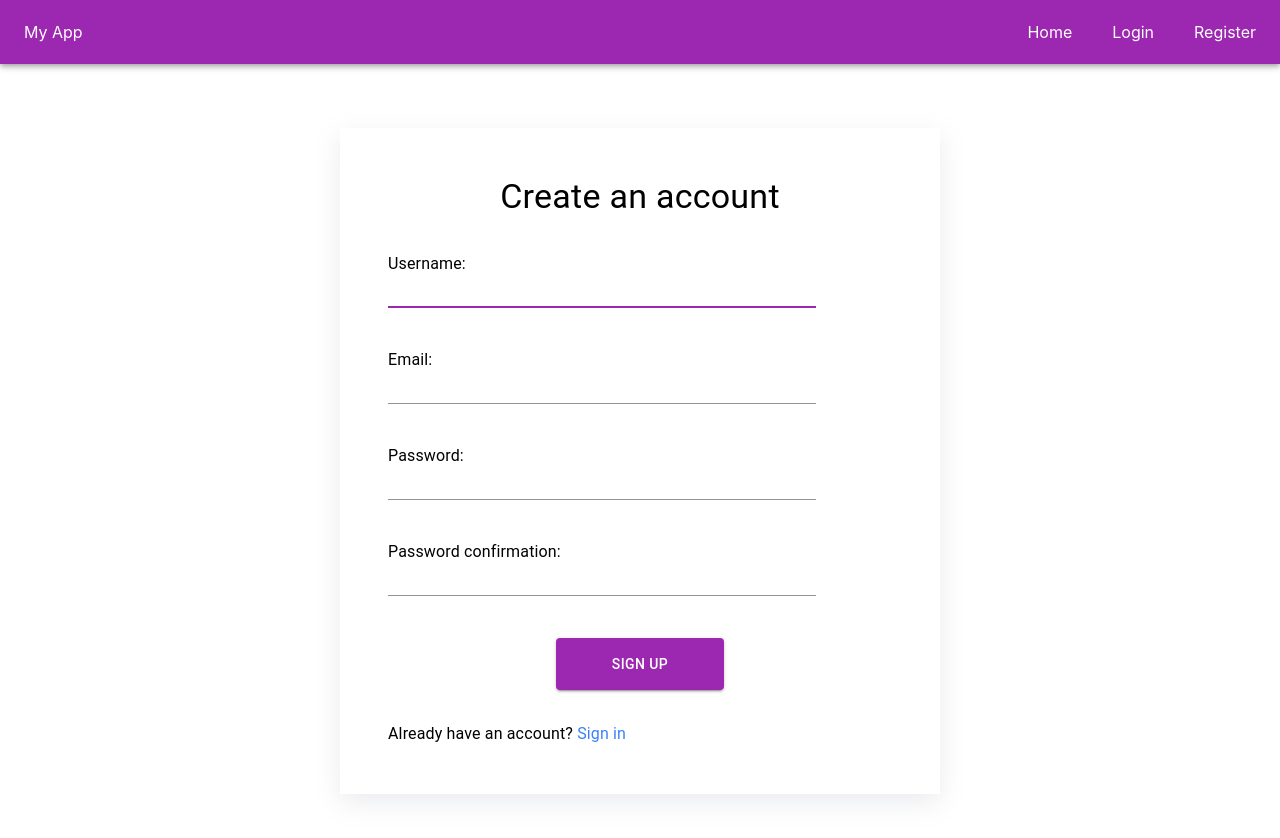
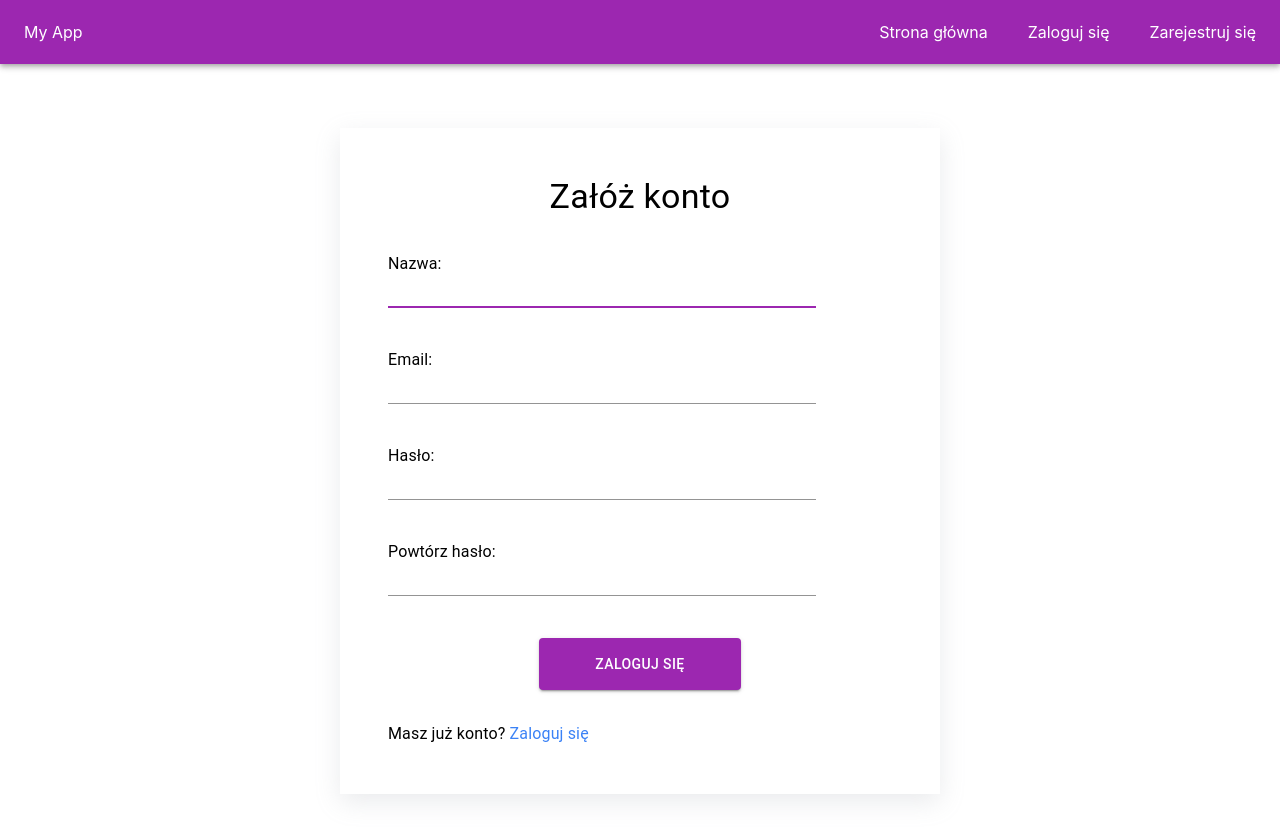
Before and after one commit to krl8456/IntegracjaSystem-w_Projekt, a React (Create React App) app in the folder frontend/: page /register in a window 1280 px wide. Shown: the top 838 px of the page. Built offline with nearby package versions, Linux system fonts and the light colour scheme.

Commit message:
fix: change website's language to polish

```diff
--- a/frontend/src/App.js
+++ b/frontend/src/App.js
@@ -46,4 +46,3 @@
 }
 
 export default App;
-{}
--- a/frontend/src/components/Dashboard.jsx
+++ b/frontend/src/components/Dashboard.jsx
@@ -83,7 +83,7 @@
           component="h2"
           sx={{ mt: mediaBreakpoint ? "1.5em" : "2em" }}
         >
-          Profile
+          Profil
         </Typography>
         <Box sx={{ display: "flex", alignItems: "center", gap: "0.5em" }}>
           <AccountCircleIcon sx={{ fontSize: "5em" }} />
@@ -105,7 +105,7 @@
               color="secondary"
               sx={{ width: "15em", mt: "3em" }}
             >
-              Update your profile
+              Zaauktualizuj profil
             </Button>
           </Link>
 
@@ -115,7 +115,7 @@
             sx={{ width: "15em", mt: "3em" }}
             onClick={handleOpen}
           >
-            Delete your profile
+            Usuń profil
           </Button>
           <Modal
             open={open}
@@ -130,7 +130,7 @@
                 component="h2"
                 sx={{ mb: 10 }}
               >
-                Are you sure?
+                Czy na pewno?
               </Typography>
               <Box sx={{ display: "flex", gap: 5 }}>
                 <Button
@@ -139,7 +139,7 @@
                   variant="contained"
                   disabled={loading}
                 >
-                  Yes
+                  Tak
                 </Button>
                 <Button
                   onClick={handleClose}
@@ -147,7 +147,7 @@
                   variant="contained"
                   disabled={loading}
                 >
-                  Cancel
+                  Anuluj
                 </Button>
               </Box>
             </Box>
--- a/frontend/src/components/Home.jsx
+++ b/frontend/src/components/Home.jsx
@@ -2,7 +2,7 @@
 
   return (
     <main className="flex flex-col items-center">
-        <h1 className="text-6xl">Awesome App</h1>
+        <h1 className="text-6xl">Super Apka</h1>
     </main>
   )
 }
--- a/frontend/src/components/Login.jsx
+++ b/frontend/src/components/Login.jsx
@@ -50,7 +50,7 @@
       navigate("/");
 
     } catch (error) {
-      setError("Failed to sign in");
+      setError("Nieprawidłowy dane. Spróbuj jeszcze raz");
       console.error('Login error:', error);
     }
 
@@ -80,10 +80,10 @@
           component="h2"
           sx={{ mb: "1em", textAlign: "center" }}
         >
-          Log in
+          Zaloguj się
         </Typography>
         <Typography variant="body1" component="p">
-          Username:
+          Nazwa:
         </Typography>
         <TextField
           id="standard-basic"
@@ -108,7 +108,7 @@
           sx={{ width: "85%" }}
         />
         <Typography variant="body1" component="p" sx={{ mt: "2.5em" }}>
-          Password:
+          Hasło:
         </Typography>
         <TextField
           id="standard-basic"
@@ -125,7 +125,7 @@
           sx={{ mt: "3em", px: "4em", py: "1em", display: "block", mx: "auto" }}
           disabled={loading}
         >
-          Log In
+          Zaloguj się
         </Button>
         {error && <Alert severity="error" sx={{mt: "1.5em"}}>{error}</Alert>}
         <Typography
@@ -133,9 +133,9 @@
           component="p"
           sx={{ mt: "2em", textAlign: "center" }}
         >
-          Don't have an account?{" "}
+          Nie masz konta?{" "}
           <Link to={"/register"} className="text-blue-500">
-            Sign up
+            Zarejestruj sie
           </Link>
         </Typography>
       </Box>
--- a/frontend/src/components/Navbar.jsx
+++ b/frontend/src/components/Navbar.jsx
@@ -7,6 +7,7 @@
   useMediaQuery,
   MenuItem,
   Menu,
+  Box,
 } from "@mui/material";
 import React, { useState, useContext } from "react";
 import { Link } from "react-router-dom";
@@ -48,13 +49,13 @@
       <Toolbar sx={{ display: "flex" }}>
         <Link to="/">My App</Link>
         {user ? (
-          <div className="ml-auto">
+          <Box sx={{ml: "auto"}}>
             <Link
               to="/chart"
               style={{ textDecoration: "none", color: "black" }}
             >
-              <Typography variant="body1" component="span">
-                  Charts
+              <Typography variant="body1" component="span" sx={{color: "white"}}>
+                  Wykresy
                 </Typography>
             </Link>
             <IconButton
@@ -92,7 +93,7 @@
                 to="/dashboard"
                 style={{ textDecoration: "none", color: "black" }}
               >
-                <MenuItem onClick={handleCloseProfile}>Profile</MenuItem>
+                <MenuItem onClick={handleCloseProfile}>Mój profil</MenuItem>
               </Link>
               <Link
                 to="/purchases"
@@ -105,26 +106,26 @@
                 }}
                 sx={{ color: "red", borderTop: 1, borderTopColor: "gray" }}
               >
-                Log out
+                Wyloguj się
               </MenuItem>
             </Menu>
-          </div>
+          </Box>
         ) : token ? (
           <Typography variant="body1" component="span" sx={{ ml: "auto" }}>
-            Loading...
+            Moment...
           </Typography>
         ) : (
-          <div className="ml-auto flex gap-10">
+          <Box sx={{display: "flex", ml: "auto",  gap: 5}}>
             <Link color="inherit" to="/">
-              Home
+              Strona główna
             </Link>
             <Link color="inherit" to="/login">
-              Login
+              Zaloguj się
             </Link>
             <Link color="inherit" to="/register">
-              Register
+              Zarejestruj się
             </Link>
-          </div>
+          </Box>
         )}
       </Toolbar>
     </AppBar>
--- a/frontend/src/components/Register.jsx
+++ b/frontend/src/components/Register.jsx
@@ -25,7 +25,7 @@
     e.preventDefault();
 
     if (passwordRef.current.value !== passwordConfirmRef.current.value) {
-      return setError("Passwords don't match");
+      return setError("Hasło i jego potwierdzenie muszą być jednakowe");
     }
 
     try {
@@ -52,7 +52,7 @@
 
       navigate("/");
     } catch (error) {
-      setError("Failed to create an account");
+      setError("Wystąpił błąd");
       console.error("Register error:", error);
     }
 
@@ -82,10 +82,10 @@
           component="h2"
           sx={{ mb: "1em", textAlign: "center" }}
         >
-          Create an account
+          Załóż konto
         </Typography>
         <Typography variant="body1" component="p">
-          Username:
+          Nazwa:
         </Typography>
         <TextField
           id="standard-basic"
@@ -110,7 +110,7 @@
           sx={{ width: "85%" }}
         />
         <Typography variant="body1" component="p" sx={{ mt: "2.5em" }}>
-          Password:
+          Hasło:
         </Typography>
         <TextField
           id="standard-basic"
@@ -121,7 +121,7 @@
           sx={{ width: "85%" }}
         />
         <Typography variant="body1" component="p" sx={{ mt: "2.5em" }}>
-          Password confirmation:
+          Powtórz hasło:
         </Typography>
         <TextField
           id="standard-basic"
@@ -138,7 +138,7 @@
           sx={{ mt: "3em", px: "4em", py: "1em", display: "block", mx: "auto" }}
           disabled={loading}
         >
-          Sign up
+          Zaloguj się
         </Button>
         {error && (
           <Alert severity="error" sx={{ mt: "1.5em" }}>
@@ -146,9 +146,9 @@
           </Alert>
         )}
         <Typography variant="body1" component="p" sx={{ mt: "2em" }}>
-          Already have an account?{" "}
+          Masz już konto?{" "}
           <Link to={"/login"} className="text-blue-500">
-            Sign in
+            Zaloguj się
           </Link>
         </Typography>
       </Box>
--- a/frontend/src/components/UpdateProfile.jsx
+++ b/frontend/src/components/UpdateProfile.jsx
@@ -85,10 +85,10 @@
           component="h2"
           sx={{ mb: "1em", textAlign: "center" }}
         >
-          Update Profile
+          Zaaktualizuj swój profil
         </Typography>
         <Typography variant="body1" component="p">
-          Username:
+          Nazwa:
         </Typography>
         <TextField
           id="standard-basic"
@@ -115,7 +115,7 @@
           defaultValue={user.email}
         />
         <Typography variant="body1" component="p" sx={{ mt: "2.5em" }}>
-          Password:
+          Hasło:
         </Typography>
         <TextField
           id="standard-basic"
@@ -124,10 +124,10 @@
           color="secondary"
           inputRef={passwordRef}
           sx={{ width: "85%" }}
-          placeholder="Password should contain at least 8 characters"
+          placeholder="Hasło powinno zawierać co najmniej 8 znaków"
         />
         <Typography variant="body1" component="p" sx={{ mt: "2.5em" }}>
-          Password confirmation:
+          Powtórz hasło:
         </Typography>
         <TextField
           id="standard-basic"
@@ -136,7 +136,7 @@
           color="secondary"
           inputRef={passwordConfirmRef}
           sx={{ width: "85%" }}
-          placeholder="Password should contain at least 8 characters"
+          placeholder="Hasło powinno zawierać co najmniej 8 znaków"
         />
         <Button
           type="submit"
@@ -145,7 +145,7 @@
           sx={{ mt: "3em", px: "4em", py: "1em", display: "block", mx: "auto" }}
           disabled={loading}
         >
-          Update
+          Zaaktulizuj
         </Button>
         {error && (
           <Alert severity="error" sx={{ mt: "1.5em" }}>
@@ -157,7 +157,7 @@
           to={"/Dashboard"}
           style={{ marginTop: "2em", display: "block", textAlign: "center" }}
         >
-          Cancel
+          Anuluj
         </Link>
       </Box>
     </Box>
```
Also changed, not shown: frontend/package.json (+6 -2 lines), frontend/src/components/Charts.jsx (+6 -119 lines), 2 other files (tests, documents, lock files or other folders).
